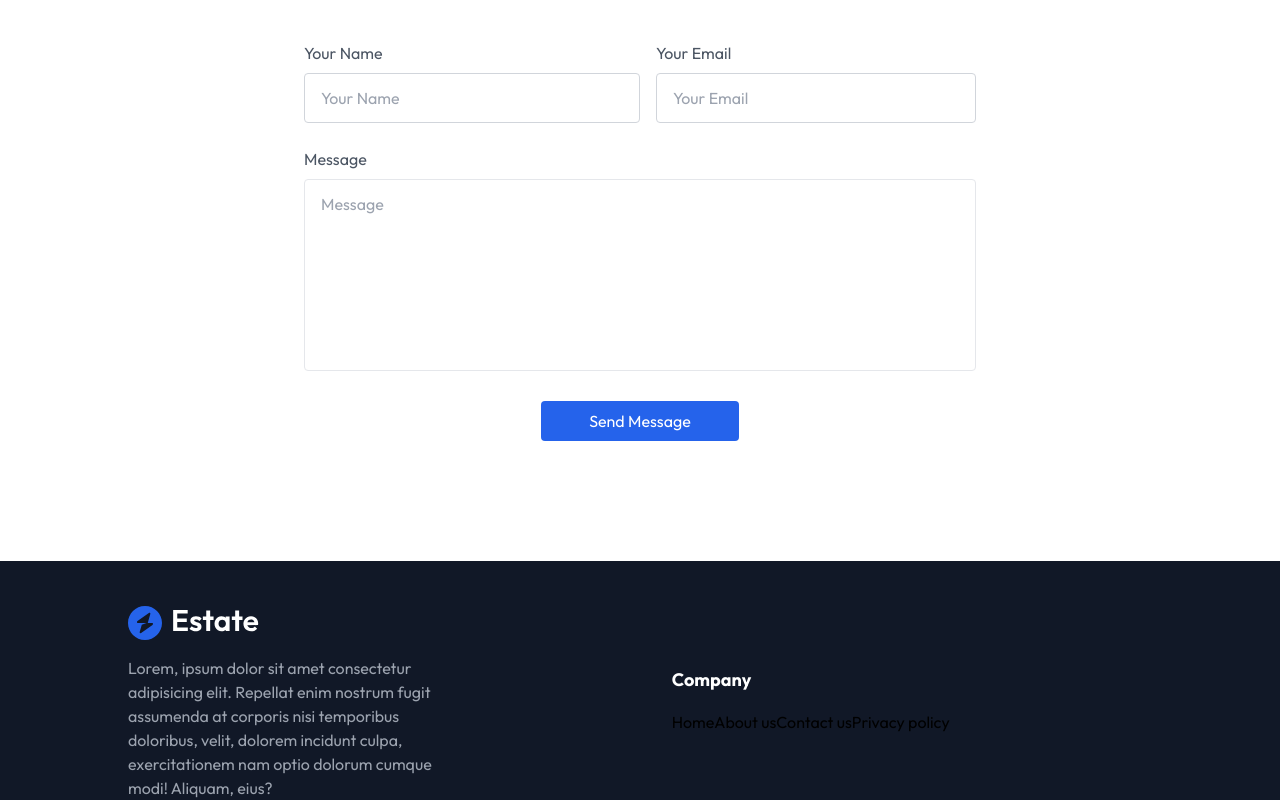
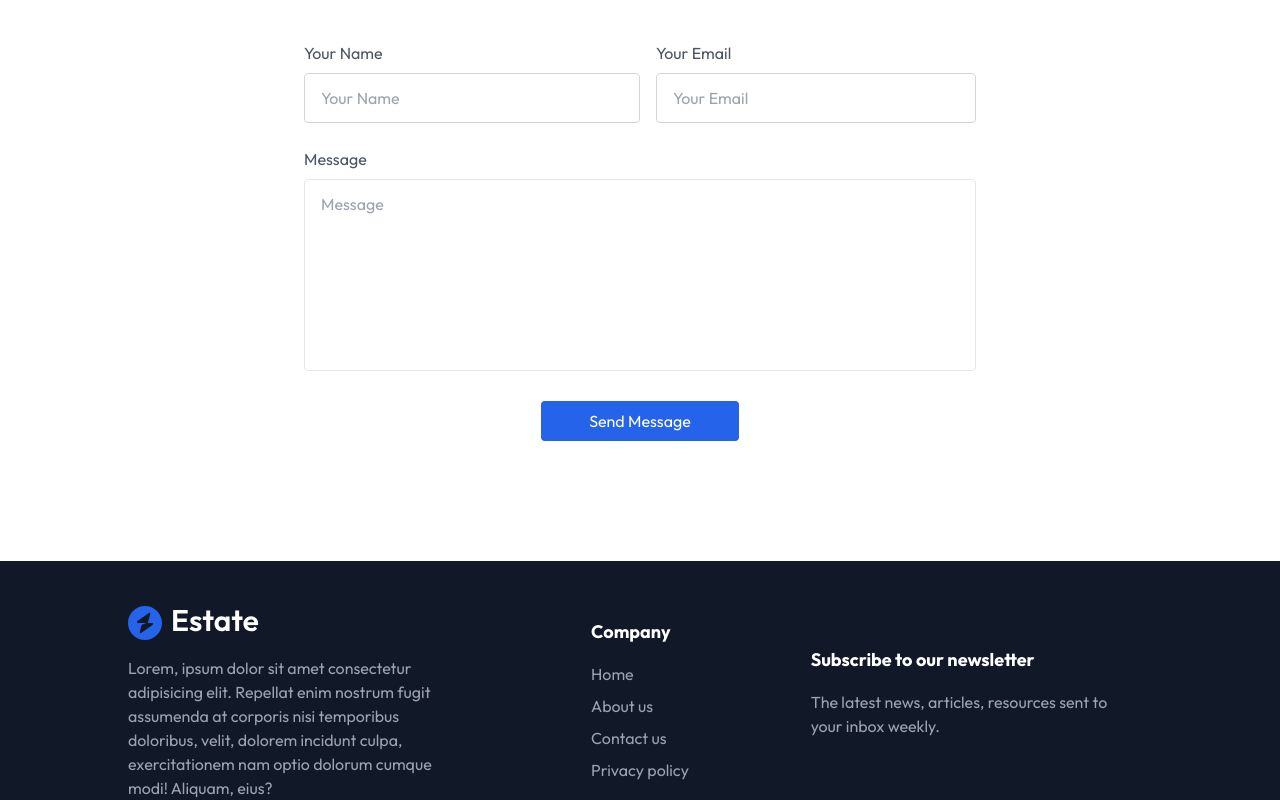
Before and after one commit to e-mejia/real-estate-site, a React (Vite) app: page / in a window 1280 px wide. Shown: the part 3729-4529 px from the top of the page. Built offline with nearby package versions, Linux system fonts and the light colour scheme.

Commit message:
further style footer

```diff
--- a/src/components/Footer.jsx
+++ b/src/components/Footer.jsx
@@ -23,7 +23,7 @@ const Footer = () => {
         </div>
         <div>
           <h3 className="text-white text-lg font-bold mb-4">Company</h3>
-          <ul>
+          <ul className="flex flex-col gap-2 text-gray-400">
             <a href="#Header" className="hover:text-white">
               Home
             </a>
@@ -38,7 +38,14 @@ const Footer = () => {
             </a>
           </ul>
         </div>
-        <div></div>
+        <div className="w-full md:w-1/3">
+          <h3 className="text-white text-lg font-bold mb-4">
+            Subscribe to our newsletter
+          </h3>
+          <p className="text-gray-400 mb-4 max-w-80">
+            The latest news, articles, resources sent to your inbox weekly.
+          </p>
+        </div>
       </div>
       <div></div>
     </div>
```
